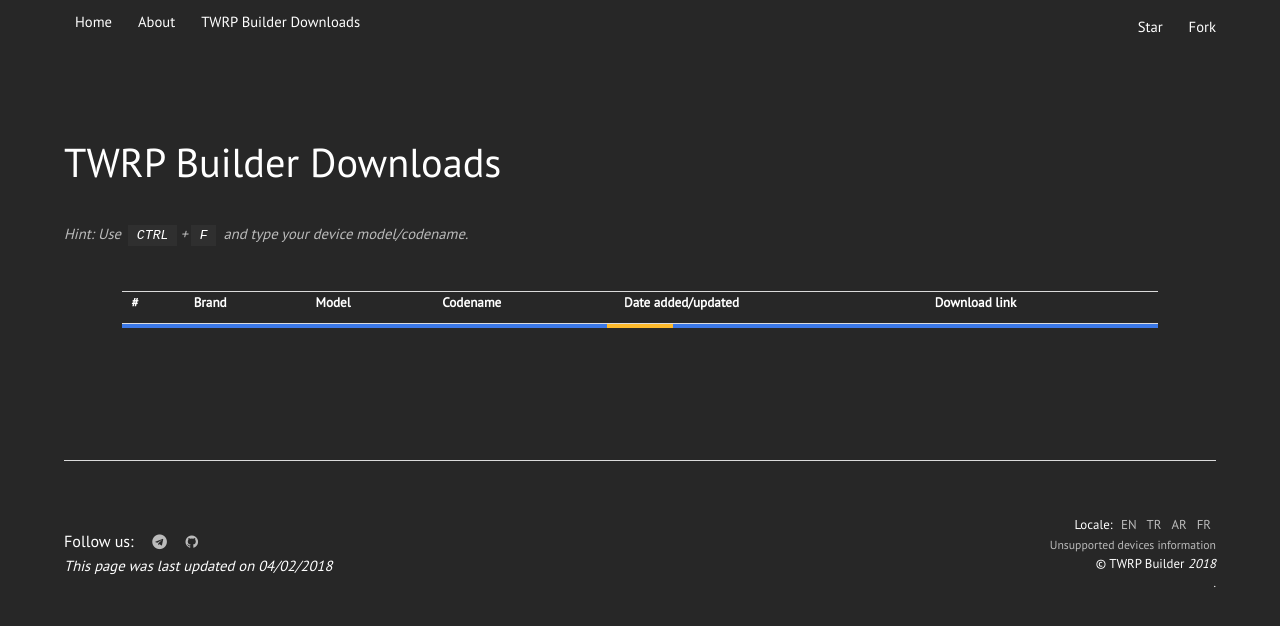
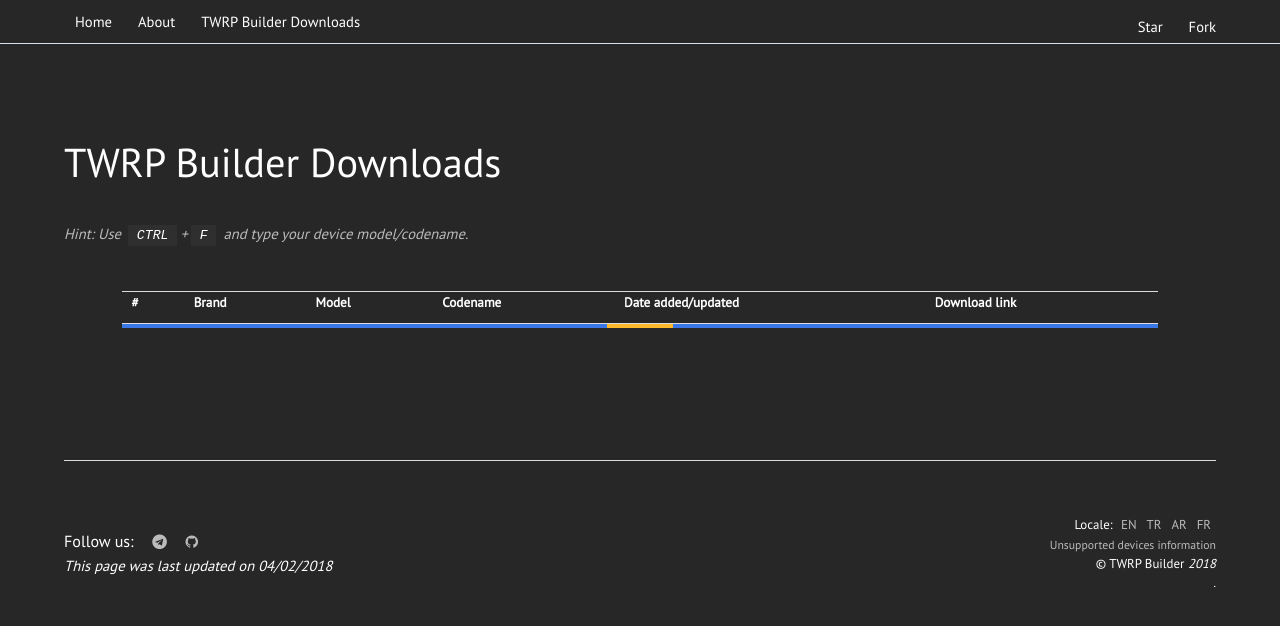
Before and after one commit to TwrpBuilder/twrpbuilder.github.io, a Jekyll site: the page built from downloads/twrp/index.md, in a window 1280 px wide. Shown: the top 626 px of the page. Built offline with Jekyll 4.4.1, drawn with Linux system fonts in a browser that asks for light colours; nearby versions of some CDN libraries; comment, search, counter and statistics services are not loaded.

Commit message:
Header: Better view

```diff
--- a/assets/css/main.css
+++ b/assets/css/main.css
@@ -9,7 +9,7 @@
 
 /* Reset */
 
-	html, body, div, span, applet, object, iframe, h1, h2, h3, h4, h5, h6, blockquote, pre, a, abbr, acronym, address, big, cite, code, del, dfn, em, ins, kbd, q, s, samp, small, strike, strong, sub, sup, tt, var, b, u, center, dl, dt, dd, ol, ul, li, fieldset, form, label, legend, table, caption, tbody, tfoot, thead, tr, th, td, article, aside, canvas, details, embed, figure, figcaption, footer, header, hgroup, menu, nav, output, ruby, section, summary, time, mark, audio, video {
+	html, body, div, span, applet, object, iframe, h1, h2, h3, h4, h5, h6, blockquote, pre, a, abbr, acronym, address, big, cite, code, del, dfn, em, ins, kbd, q, s, samp, small, strike, strong, sub, sup, tt, var, b, u, center, dl, dt, dd, ol, ul, li, fieldset, form, label, legend, table, caption, tbody, tfoot, thead, tr, th, article, aside, canvas, details, embed, figure, figcaption, footer, header, hgroup, menu, nav, output, ruby, section, summary, time, mark, audio, video {
 		margin: 0;
 		padding: 0;
 		border: 0;
@@ -2721,19 +2721,21 @@
 		.subpage #header {
 			top: 0;
 			height: 44px;
-			line-height: 44px;
 			position: fixed;
+			border-bottom: 1px solid;
+			padding-top: 10px;
 		}
 
 	#header {
 		color: #d4e0ef;
 		cursor: default;
-		/*height: 3.25em;*/
 		left: 0;
-		line-height: 3.25em;
 		position: fixed;
 		width: 100%;
 		z-index: 10001;
+		height: 44px;
+		padding-top: 10px;
+		border-bottom: 1px solid;
 	}
 
 	#header .rightHead {
```
